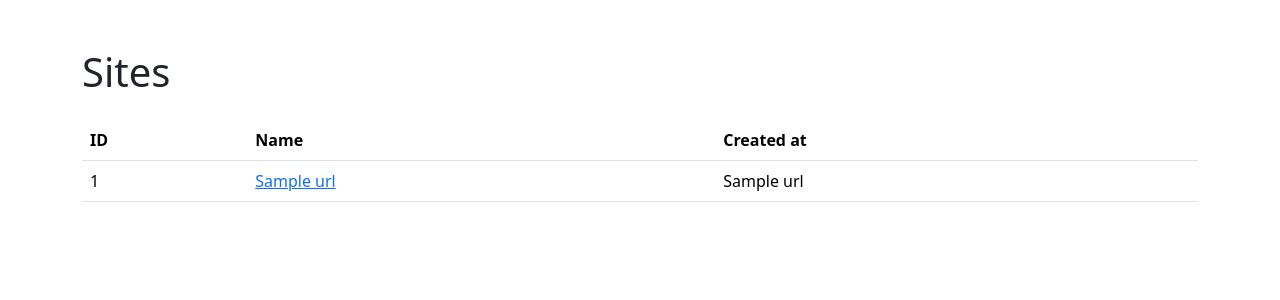
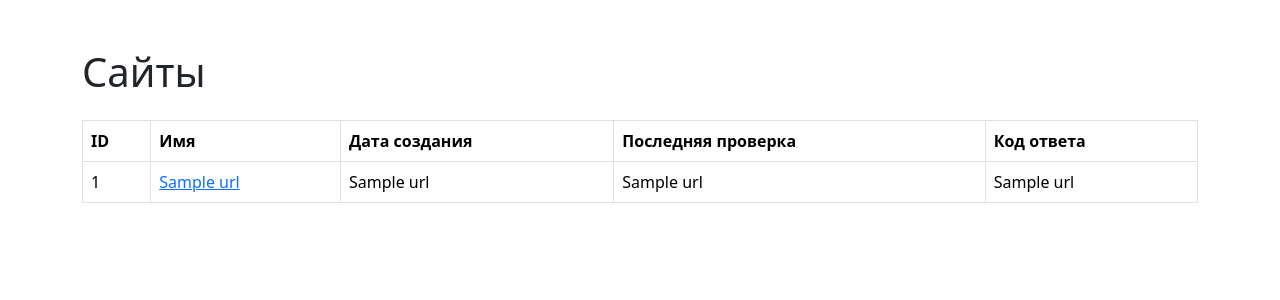
Before and after one commit to Asankhey/python-project-83, a Flask app: page /urls in a window 1280 px wide. Shown: the top 300 px of the page. Run offline with Flask 3, Linux system fonts and the light colour scheme; a database or web service that is not in the repository returns one stand-in record (values such as "Sample title"); some libraries are stand-ins or nearby versions.

Commit message:
fix: translate urls.html to Russian and add check columns

```diff
--- a/page_analyzer/templates/urls.html
+++ b/page_analyzer/templates/urls.html
@@ -1,20 +1,22 @@
 <!DOCTYPE html>
-<html lang="en">
+<html lang="ru">
 <head>
   <meta charset="UTF-8">
-  <title>Sites</title>
+  <title>Сайты</title>
   <meta name="viewport" content="width=device-width, initial-scale=1">
   <link href="https://cdn.jsdelivr.net/npm/bootstrap@5.3.3/dist/css/bootstrap.min.css" rel="stylesheet">
 </head>
 <body>
   <div class="container py-5">
-    <h1 class="mb-4">Sites</h1>
-    <table class="table" data-test="urls">
+    <h1 class="mb-4">Сайты</h1>
+    <table class="table table-bordered table-hover" data-test="urls">
       <thead>
         <tr>
           <th>ID</th>
-          <th>Name</th>
-          <th>Created at</th>
+          <th>Имя</th>
+          <th>Дата создания</th>
+          <th>Последняя проверка</th>
+          <th>Код ответа</th>
         </tr>
       </thead>
       <tbody>
@@ -23,6 +25,8 @@
           <td>{{ url.id }}</td>
           <td><a href="{{ url_for('show_url', id=url.id) }}">{{ url.name }}</a></td>
           <td>{{ url.created_at }}</td>
+          <td>{{ url.last_check or '' }}</td>
+          <td>{{ url.status_code or '' }}</td>
         </tr>
         {% endfor %}
       </tbody>
```
